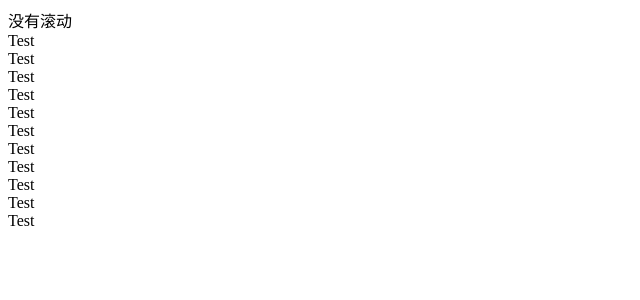
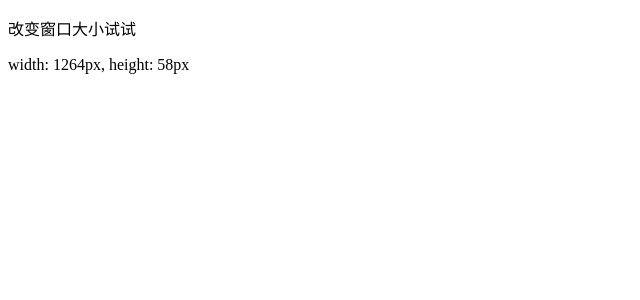
Before and after one commit to yk-a111y/react-comp, a React (Create React App) app: page / in a window 1280 px wide. Shown: the top 300 px of the page, without its empty margins (0-640 px from the left). Built offline with nearby package versions, Linux system fonts and the light colour scheme.

Commit message:
feat: useSize

```diff
--- a/src/components/Apps/HooksApp.tsx
+++ b/src/components/Apps/HooksApp.tsx
@@ -3,9 +3,10 @@ import LifeCyclesHook from "@/components/Hooks/useLifeCyclesHook";
 import CookieHook from "@/components/Hooks/useCookieHook";
 import HoverHook from "@/components/Hooks/useHoverHook";
 import ScrollingHook from "@/components/Hooks/useScrollingHook";
+import SizeHook from "@/components/Hooks/useSizeHook";
 
 const HooksApp = () => {
-  return <ScrollingHook />;
+  return <SizeHook />;
 };
 
 export default HooksApp;
--- /dev/null
+++ b/src/components/Hooks/useSizeHook.tsx
@@ -0,0 +1,18 @@
+import React, { useRef } from "react";
+// import { useSize } from "ahooks";
+import useSize from "../../hooks/useSize";
+
+const SizeHook = () => {
+  const ref = useRef<HTMLDivElement>(null);
+  const size = useSize(ref);
+  return (
+    <div ref={ref}>
+      <p>改变窗口大小试试</p>
+      <p>
+        width: {size?.width}px, height: {size?.height}px
+      </p>
+    </div>
+  );
+};
+
+export default SizeHook;
--- /dev/null
+++ b/src/hooks/useSize.tsx
@@ -0,0 +1,34 @@
+import { RefObject, useState, useEffect } from "react";
+
+type Size = {
+  width: number;
+  height: number;
+};
+
+const useSize = (targetRef: RefObject<HTMLElement>): Size | undefined => {
+  const [size, setSize] = useState<Size | undefined>(() => {
+    const el = targetRef.current;
+    return el ? { width: el.clientWidth, height: el.clientHeight } : undefined;
+  });
+
+  useEffect(() => {
+    if (targetRef.current) {
+      const observer = new ResizeObserver((entries) => {
+        entries.forEach((entry) => {
+          const { clientWidth, clientHeight } = entry.target;
+          setSize({ width: clientWidth, height: clientHeight });
+        });
+      });
+
+      observer.observe(targetRef.current);
+
+      return () => {
+        observer.disconnect();
+      };
+    }
+  }, []);
+
+  return size;
+};
+
+export default useSize;
```
